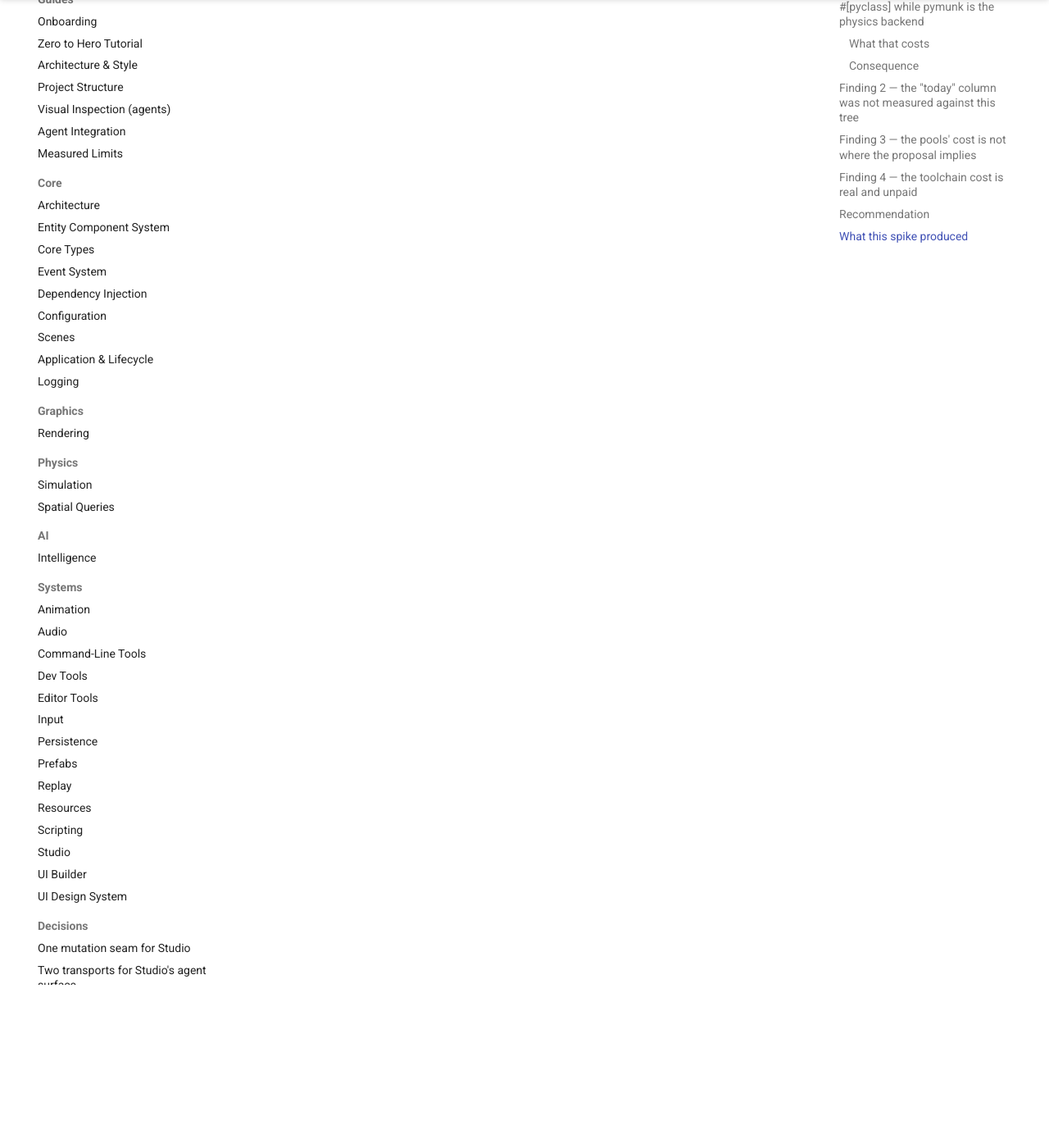
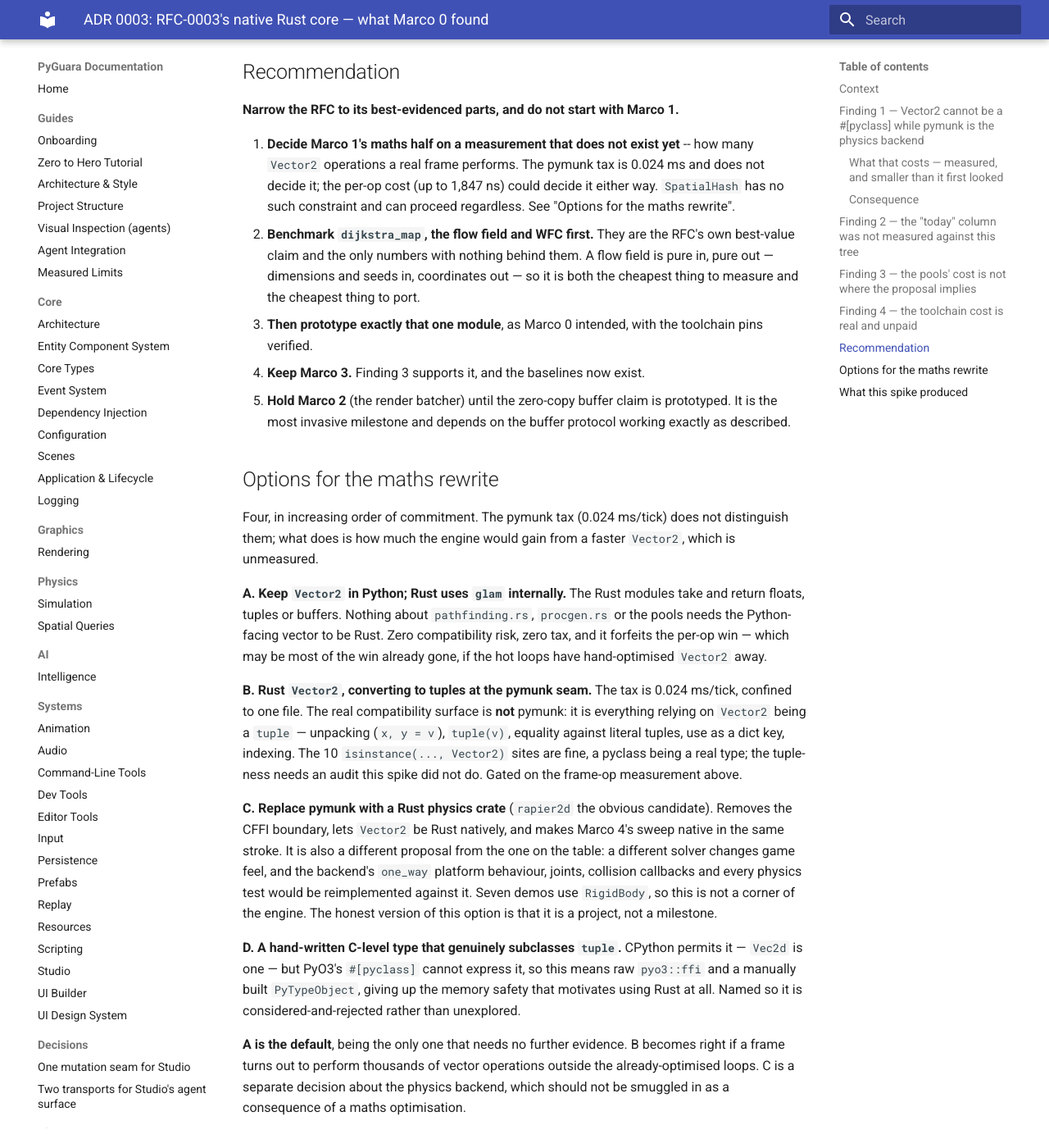
Before and after one commit to Wedeueis/pyguara, an MkDocs documentation site: the page built from docs/adr/0003-native-core-spike.md, in a window 1280 px wide and 1400 px high, scrolled down 4275 px. Shown: the whole window at 82% size. Built offline with MkDocs 1.6.1 and Material for MkDocs 9.7.7, drawn with Linux system fonts in a browser that asks for light colours; some of the changed text lies outside the part shown.

Commit message:
docs(adr): correct Marco 0 -- the pymunk tax is noise, so the trade is open
The first version of ADR 0003 recommended dropping RFC-0003's maths rewrite
because a Rust `Vector2` would need converting to a tuple at every pymunk
crossing. The blocker is real. **The reason given was asserted, not
measured, and it was wrong.**

Counted by wrapping the CFFI-facing property accessors: a tick makes 200-280
vector crossings in a scene of 100 dynamic bodies and 20 movers, so the
+85ns conversion costs **0.024 ms/tick** -- 0.14% of a frame. Noise.

What is not noise is `Vector2` itself: `+` costs 432ns, `* float` 1,115ns
and `normalize()` 1,847ns, against ~67ns for the scalar equivalent. So the
decision turns on how much vector arithmetic a frame actually performs,
which nobody has measured -- and there is a specific reason to doubt it
matters: the RFC's own motivation says `flock_force` was already rewritten
in scalars to escape this cost, so the hot loops may have optimised
`Vector2` away already.

The recommendation is now to measure that rather than to drop the rewrite,
and the four real options are written out: keep `Vector2` in Python with
Rust using `glam` internally (the default, needing no further evidence); a
Rust `Vector2` with tuple conversion at the one file that touches pymunk;
replacing pymunk with a Rust physics crate; or a hand-written C-level tuple
subclass. The last is named so it is considered-and-rejected rather than
unexplored.

Two things the correction also surfaced. The compatibility surface for a
Rust `Vector2` is **not** pymunk -- it is everything relying on `Vector2`
being a `tuple`: unpacking, `tuple(v)`, equality with literal tuples, dict
keys, indexing. And pymunk is not a thin layer to swap: 7 demos use
`RigidBody` dynamics, and the backend sits on Chipmunk's solver for joints,
collision callbacks and queries, so option C is a project rather than a
milestone and should not arrive as a side effect of a maths optimisation.

Fourth time in this effort a measurement has overturned something I had
asserted, which is the argument for the gate working as intended.

Co-Authored-By: Claude Opus 5 <noreply@anthropic.com>

```diff
--- a/docs/adr/0003-native-core-spike.md
+++ b/docs/adr/0003-native-core-spike.md
@@ -55,25 +55,58 @@ Vector2 -> Vec2d -> tuple -> object
 tuple and CFFI accepts it structurally. A PyO3 `#[pyclass]` cannot extend a
 variable-length built-in like `tuple`, so a Rust `Vector2` cannot be one.
 
-### What that costs
+### What that costs — measured, and smaller than it first looked
 
-Converting at the boundary works — `body.position = (v.x, v.y)` — and costs
-**+85 ns per crossing** (608 ns → 694 ns, min of 5 × 200k). There are 21
-vector-passing pymunk call sites in `physics/backends/pymunk_impl.py`.
+Converting at the boundary works: `body.position = (v.x, v.y)`, at **+85 ns
+per crossing** (608 ns → 694 ns), across 21 vector-passing call sites in
+`physics/backends/pymunk_impl.py` — the only file in the engine that touches
+pymunk.
 
-That is the wrong direction for a change whose purpose is removing
-per-operation overhead, and it means every physics interaction pays a tax to
-make the maths faster.
+The first version of this ADR stopped there and recommended dropping the
+maths rewrite, reasoning that a conversion tax is the wrong direction for a
+change meant to remove overhead. **That was asserted, not measured, and it
+was wrong.** Counting the crossings a tick actually makes, by wrapping the
+CFFI-facing property accessors:
+
+| Scene | Crossings / tick | Tax at 85 ns |
+| --- | ---: | ---: |
+| 100 dynamic bodies | 200 (all reads) | 0.017 ms |
+| 100 bodies + 20 movers | 280 | **0.024 ms** |
+| 50 movers | 211 (all writes) | 0.018 ms |
+
+0.024 ms is **0.14% of a 16.7 ms frame**. The tax is noise.
+
+What is *not* noise is what `Vector2` costs today:
+
+| Operation | ns |
+| --- | ---: |
+| `Vector2 + Vector2` | 432 |
+| `Vector2 * float` | **1,115** |
+| `Vector2.normalize()` | **1,847** |
+| `Vector2.magnitude` | 253 |
+| `Vector2(x, y)` | 246 |
+| scalar equivalent | ~67 |
+
+So the question is not the pymunk tax. It is whether enough game code does
+vector arithmetic for a faster `Vector2` to repay a rewrite — and there is a
+reason to doubt it: the RFC's own motivation notes that `flock_force` was
+already rewritten in scalar variables to escape this cost. If the hot loops
+have already hand-optimised `Vector2` away, what remains are API boundaries
+where 400 ns does not matter.
+
+**That is the thing to measure next, and it has not been measured.**
 
 ### Consequence
 
-**Marco 1 must drop `Vector2`, or the RFC must replace pymunk.** Those are
-very different proposals, and the second is not what was proposed.
+The blocker is real but narrower than "drop the maths rewrite": `Vector2`
+cannot be a pyclass *and* keep structural pymunk compatibility, so Marco 1
+has to pick a boundary strategy. Four exist — see "Options for the maths
+rewrite".
 
-A Rust core can still use `glam::Vec2` *internally* — nothing about
-`pathfinding.rs` or `procgen.rs` requires the Python-facing `Vector2` to be
-Rust. The RFC's own "what stays in Python" table already keeps physics on
-pymunk, so the two halves of its Marco 1 are in tension with each other.
+Note also that pymunk is not a thin layer to swap: 7 of the demos use
+`RigidBody` dynamics, and the backend implements joints, collision
+callbacks, raycasts and region queries on top of Chipmunk's solver.
+
 
 ## Finding 2 — the "today" column was not measured against this tree
 
@@ -135,9 +168,11 @@ features it wants.
 
 **Narrow the RFC to its best-evidenced parts, and do not start with Marco 1.**
 
-1. **Drop the `Vector2`/`Rect`/`Color` rewrite** (Marco 1's maths half).
-   Finding 1 makes it a conversion tax at 21 physics call sites rather than a
-   speedup. `SpatialHash` has no such constraint and can stay.
+1. **Decide Marco 1's maths half on a measurement that does not exist yet**
+   -- how many `Vector2` operations a real frame performs. The pymunk tax is
+   0.024 ms and does not decide it; the per-op cost (up to 1,847 ns) could
+   decide it either way. `SpatialHash` has no such constraint and can
+   proceed regardless. See "Options for the maths rewrite".
 2. **Benchmark `dijkstra_map`, the flow field and WFC first.** They are the
    RFC's own best-value claim and the only numbers with nothing behind them.
    A flow field is pure in, pure out — dimensions and seeds in, coordinates
@@ -150,9 +185,48 @@ features it wants.
    prototyped. It is the most invasive milestone and depends on the buffer
    protocol working exactly as described.
 
-If any of that is unwelcome, the alternative is honest and should be said
-plainly: accepting Marco 1 as written means accepting either a per-crossing
-conversion tax on all physics, or replacing pymunk.
+## Options for the maths rewrite
+
+Four, in increasing order of commitment. The pymunk tax (0.024 ms/tick)
+does not distinguish them; what does is how much the engine would gain from
+a faster `Vector2`, which is unmeasured.
+
+**A. Keep `Vector2` in Python; Rust uses `glam` internally.** The Rust
+modules take and return floats, tuples or buffers. Nothing about
+`pathfinding.rs`, `procgen.rs` or the pools needs the Python-facing vector
+to be Rust. Zero compatibility risk, zero tax, and it forfeits the per-op
+win — which may be most of the win already gone, if the hot loops have
+hand-optimised `Vector2` away.
+
+**B. Rust `Vector2`, converting to tuples at the pymunk seam.** The tax is
+0.024 ms/tick, confined to one file. The real compatibility surface is
+**not** pymunk: it is everything relying on `Vector2` being a `tuple` —
+unpacking (`x, y = v`), `tuple(v)`, equality against literal tuples, use as
+a dict key, indexing. The 10 `isinstance(..., Vector2)` sites are fine, a
+pyclass being a real type; the tuple-ness needs an audit this spike did not
+do. Gated on the frame-op measurement above.
+
+**C. Replace pymunk with a Rust physics crate** (`rapier2d` the obvious
+candidate). Removes the CFFI boundary, lets `Vector2` be Rust natively, and
+makes Marco 4's sweep native in the same stroke. It is also a different
+proposal from the one on the table: a different solver changes game feel,
+and the backend's `one_way` platform behaviour, joints, collision callbacks
+and every physics test would be reimplemented against it. Seven demos use
+`RigidBody`, so this is not a corner of the engine. The honest version of
+this option is that it is a project, not a milestone.
+
+**D. A hand-written C-level type that genuinely subclasses `tuple`.**
+CPython permits it — `Vec2d` is one — but PyO3's `#[pyclass]` cannot express
+it, so this means raw `pyo3::ffi` and a manually built `PyTypeObject`,
+giving up the memory safety that motivates using Rust at all. Named so it is
+considered-and-rejected rather than unexplored.
+
+**A is the default**, being the only one that needs no further evidence. B
+becomes right if a frame turns out to perform thousands of vector operations
+outside the already-optimised loops. C is a separate decision about the
+physics backend, which should not be smuggled in as a consequence of a
+maths optimisation.
+
 
 ## What this spike produced
 
```
